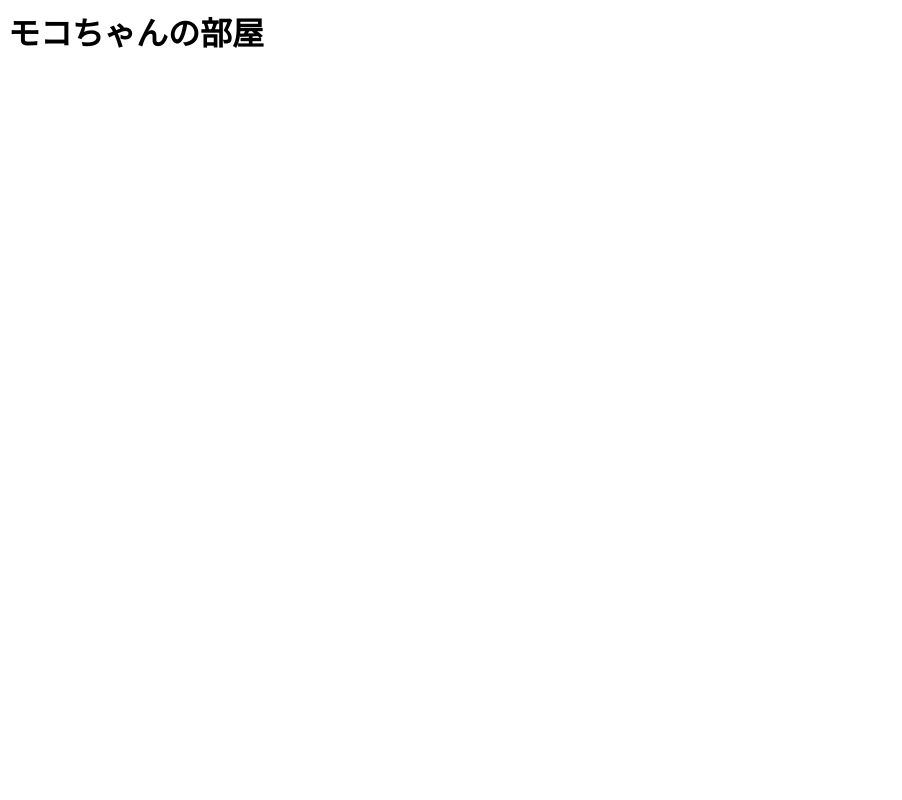
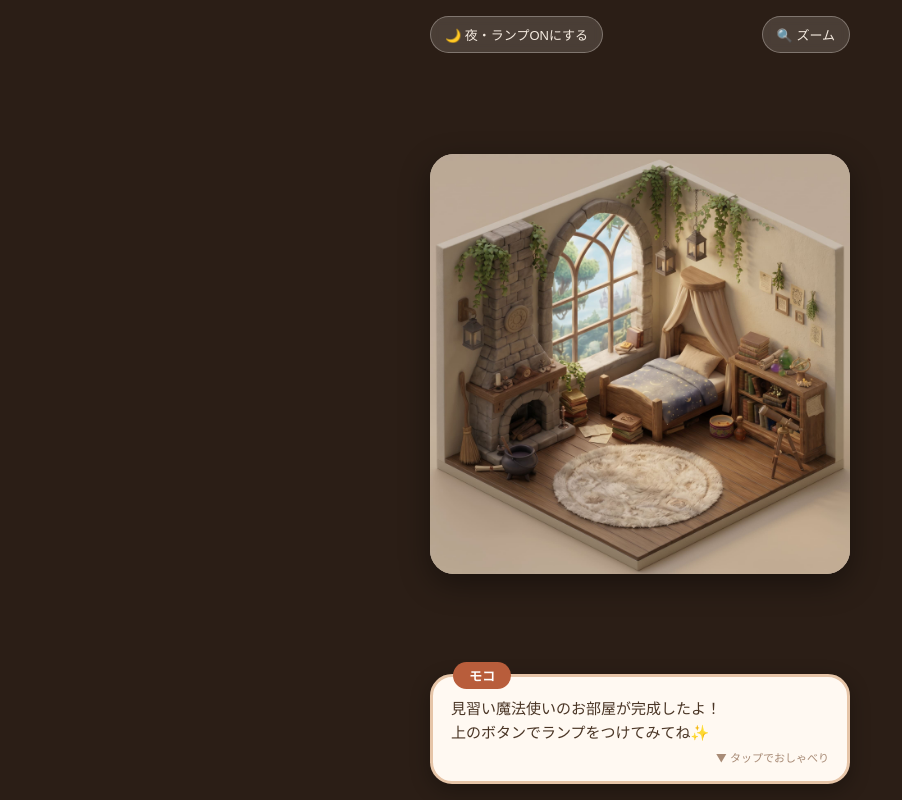
Before and after one commit to hidelolipop/moko-room, a plain HTML site: page index.html in a window 1280 px wide. Shown: the whole page, without its empty margins (0-902 px from the left). Drawn offline with Linux system fonts and the light colour scheme.

Commit message:
Update index.html

```diff
--- a/index.html
+++ b/index.html
@@ -1 +1,167 @@
-<h1>モコちゃんの部屋</h1>
+<!DOCTYPE html>
+<html lang="ja">
+<head>
+  <meta charset="UTF-8">
+  <meta name="viewport" content="width=device-width, initial-scale=1.0, maximum-scale=1.0, user-scalable=no">
+  <title>モコちゃんの箱庭</title>
+  <style>
+    * {
+      box-sizing: border-box;
+      margin: 0;
+      padding: 0;
+      -webkit-tap-highlight-color: transparent;
+    }
+    body {
+      background-color: #2b1e16;
+      color: #4a3525;
+      font-family: -apple-system, BlinkMacSystemFont, "Hiragino Maru Gothic ProN", sans-serif;
+      height: 100dvh;
+      display: flex;
+      flex-direction: column;
+      align-items: center;
+      justify-content: space-between;
+      padding: 16px;
+      overflow: hidden;
+    }
+    /* 上部の操作ボタン */
+    .top-bar {
+      width: 100%;
+      max-width: 420px;
+      display: flex;
+      justify-content: space-between;
+      align-items: center;
+      z-index: 10;
+    }
+    .btn {
+      background: rgba(255, 248, 240, 0.15);
+      color: #f5ebe0;
+      border: 1px solid rgba(255, 248, 240, 0.3);
+      border-radius: 20px;
+      padding: 8px 14px;
+      font-size: 13px;
+      cursor: pointer;
+      backdrop-filter: blur(4px);
+    }
+    .btn:active {
+      transform: scale(0.96);
+    }
+    /* 箱庭の表示エリア */
+    .room-frame {
+      width: 100%;
+      max-width: 420px;
+      aspect-ratio: 1 / 1;
+      border-radius: 24px;
+      overflow: hidden;
+      position: relative;
+      background-color: #d6c8b8;
+      box-shadow: 0 10px 30px rgba(0, 0, 0, 0.4);
+    }
+    .room-stage {
+      width: 100%;
+      height: 100%;
+      position: relative;
+      transition: transform 0.6s cubic-bezier(0.25, 1, 0.5, 1);
+      transform-origin: 50% 62%; /* 中央のラグ付近を中心にズーム */
+    }
+    .room-stage.zoomed {
+      transform: scale(1.75);
+    }
+    .room-img {
+      position: absolute;
+      inset: 0;
+      width: 100%;
+      height: 100%;
+      object-fit: cover;
+      transition: opacity 0.8s ease;
+    }
+    #img-night {
+      opacity: 0;
+    }
+    /* 下部の吹き出しUI */
+    .dialog-box {
+      width: 100%;
+      max-width: 420px;
+      background-color: #fff9f2;
+      border: 3px solid #e6c5a8;
+      border-radius: 22px;
+      padding: 20px 18px 16px;
+      position: relative;
+      box-shadow: 0 6px 20px rgba(0, 0, 0, 0.3);
+      cursor: pointer;
+    }
+    .name-tag {
+      position: absolute;
+      top: -15px;
+      left: 20px;
+      background-color: #b85d3b;
+      color: #fff;
+      font-size: 13px;
+      font-weight: bold;
+      padding: 4px 16px;
+      border-radius: 14px;
+    }
+    .message {
+      font-size: 15px;
+      line-height: 1.6;
+      min-height: 48px;
+    }
+    .hint {
+      text-align: right;
+      font-size: 11px;
+      color: #a88b76;
+      margin-top: 4px;
+    }
+  </style>
+</head>
+<body>
+
+  <div class="top-bar">
+    <button class="btn" id="time-btn" onclick="toggleTime()">🌙 夜・ランプONにする</button>
+    <button class="btn" id="zoom-btn" onclick="toggleZoom()">🔍 ズーム</button>
+  </div>
+
+  <div class="room-frame">
+    <div class="room-stage" id="room-stage">
+      <img src="room_day.jpg" alt="昼の部屋" class="room-img" id="img-day">
+      <img src="room_night.jpg" alt="夜の部屋" class="room-img" id="img-night">
+    </div>
+  </div>
+
+  <div class="dialog-box" onclick="nextMessage()">
+    <div class="name-tag">モコ</div>
+    <div class="message" id="message-text">見習い魔法使いのお部屋が完成したよ！<br>上のボタンでランプをつけてみてね✨</div>
+    <div class="hint">▼ タップでおしゃべり</div>
+  </div>
+
+  <script>
+    let isNight = false;
+    let isZoomed = false;
+    let msgIndex = 0;
+
+    const messages = [
+      "見習い魔法使いのお部屋が完成したよ！<br>上のボタンでランプをつけてみてね✨",
+      "夜になると暖炉に火が灯って、とっても落ち着くんだ〜🔥",
+      "ズームボタンを押すと、真ん中のラグに近づけるよ🔍",
+      "あとはぼくがこのお部屋にお引越しするだけだね🐑💕"
+    ];
+
+    function toggleTime() {
+      isNight = !isNight;
+      document.getElementById('img-night').style.opacity = isNight ? '1' : '0';
+      document.getElementById('time-btn').textContent = isNight ? '☀️ 昼・消灯にする' : '🌙 夜・ランプONにする';
+    }
+
+    function toggleZoom() {
+      isZoomed = !isZoomed;
+      const stage = document.getElementById('room-stage');
+      stage.classList.toggle('zoomed', isZoomed);
+      document.getElementById('zoom-btn').textContent = isZoomed ? '🏠 全体を見る' : '🔍 ズーム';
+    }
+
+    function nextMessage() {
+      msgIndex = (msgIndex + 1) % messages.length;
+      document.getElementById('message-text').innerHTML = messages[msgIndex];
+    }
+  </script>
+</body>
+</html>
```
